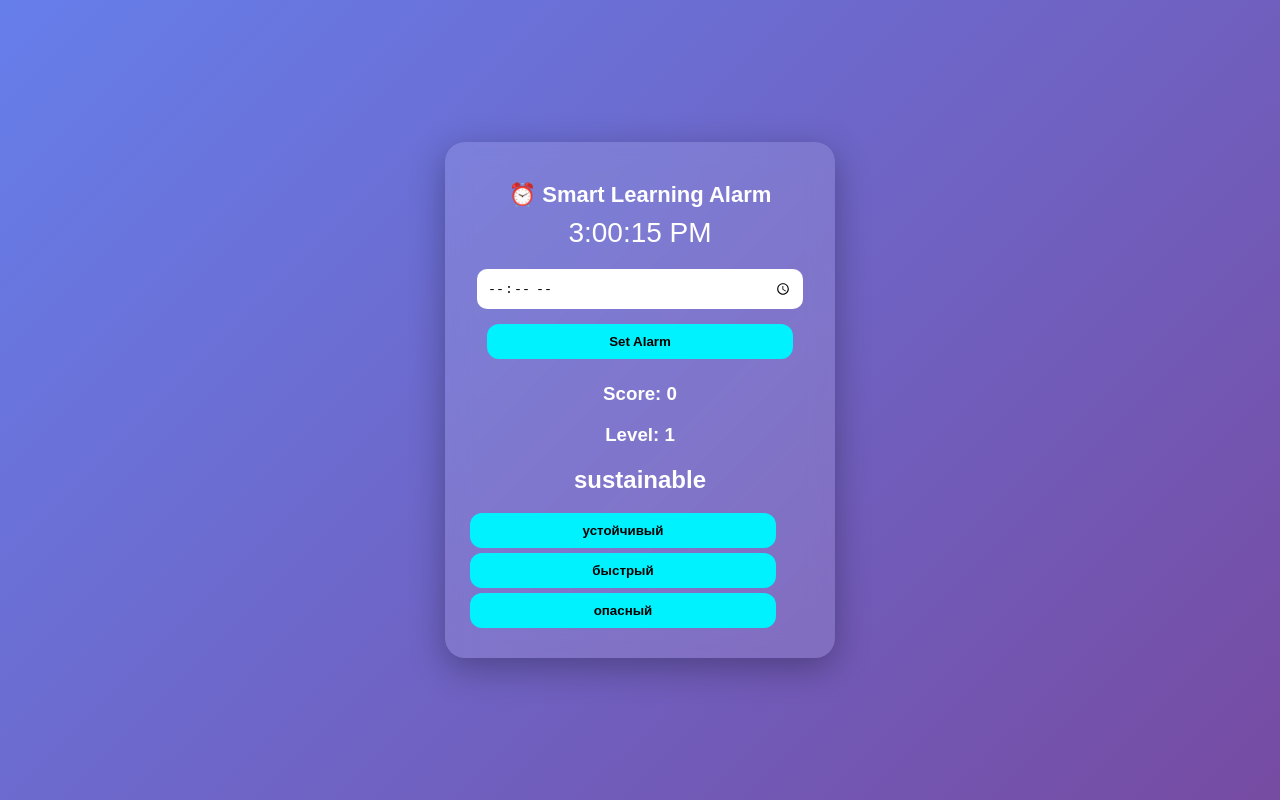
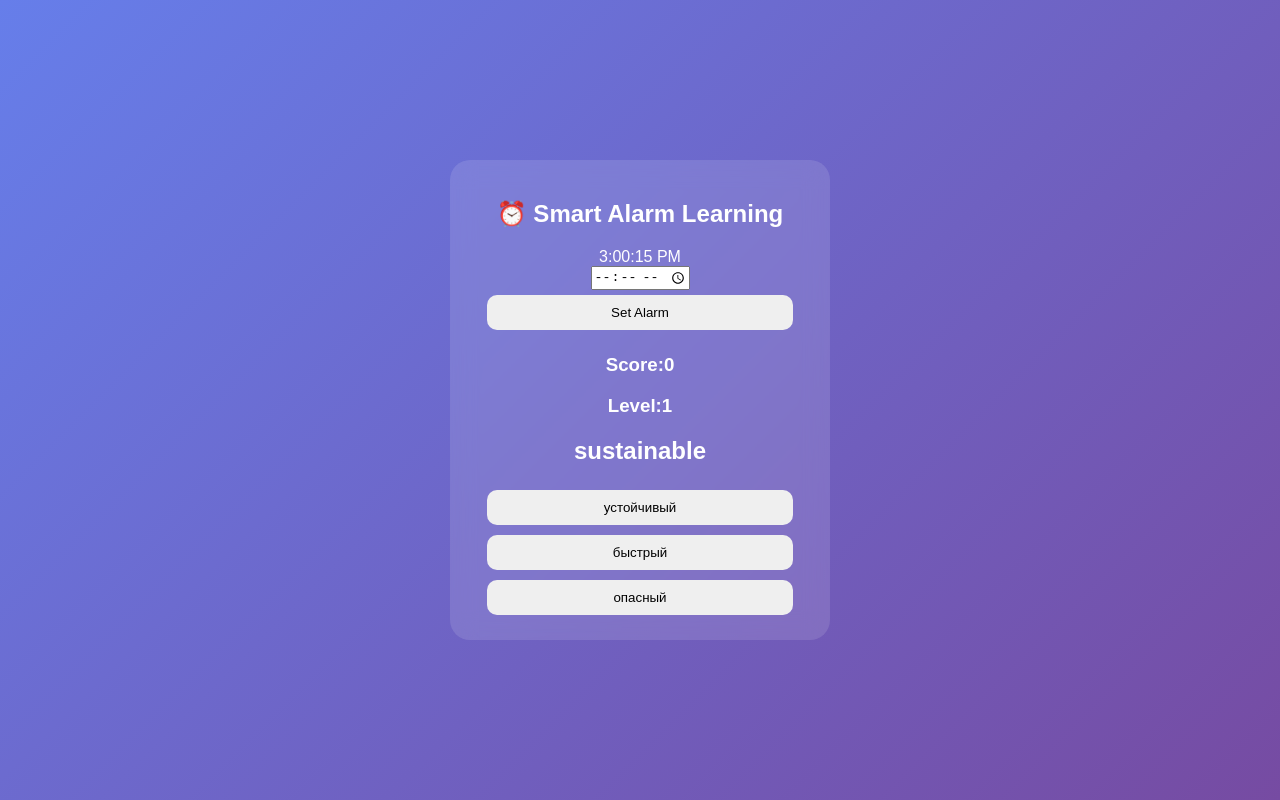
Before and after one commit to mspr6m248y-bit/smart-alarm, a plain HTML site: page index.html in a window 1280 px wide. Both pictures are taken after a click on the button "Start Learning". Drawn offline with Linux system fonts and the light colour scheme.

Commit message:
Update index.html

```diff
--- a/index.html
+++ b/index.html
@@ -8,69 +8,31 @@
 <style>
 body {
     margin: 0;
-    font-family: Arial, sans-serif;
-    background: linear-gradient(135deg, #667eea, #764ba2);
-    display: flex;
-    justify-content: center;
-    align-items: center;
-    height: 100vh;
-    color: white;
+    font-family: Arial;
+    background: linear-gradient(135deg,#667eea,#764ba2);
+    display:flex;
+    justify-content:center;
+    align-items:center;
+    height:100vh;
+    color:white;
 }
 
-.container {
-    background: rgba(255,255,255,0.12);
-    padding: 25px;
-    border-radius: 20px;
-    width: 340px;
-    text-align: center;
-    backdrop-filter: blur(12px);
-    box-shadow: 0 10px 35px rgba(0,0,0,0.3);
-    animation: fadeIn 1s ease;
+.container{
+    background:rgba(255,255,255,0.12);
+    padding:20px;
+    border-radius:20px;
+    width:340px;
+    text-align:center;
+    backdrop-filter:blur(12px);
 }
 
-@keyframes fadeIn {
-    from {opacity: 0; transform: scale(0.9);}
-    to {opacity: 1; transform: scale(1);}
-}
-
-h1 {
-    font-size: 22px;
-    margin-bottom: 10px;
-}
-
-#clock {
-    font-size: 28px;
-    margin: 10px 0;
-}
-
-input {
-    padding: 10px;
-    border-radius: 10px;
-    border: none;
-    margin: 10px 0;
-    width: 90%;
-}
-
-button {
-    padding: 10px;
-    width: 90%;
-    margin: 5px 0;
-    border: none;
-    border-radius: 12px;
-    background: #00f2fe;
-    color: black;
-    font-weight: bold;
-    cursor: pointer;
-    transition: 0.2s;
-}
-
-button:hover {
-    transform: scale(1.05);
-    background: #4facfe;
-}
-
-#quiz button {
-    display: block;
+button{
+    width:90%;
+    margin:5px;
+    padding:10px;
+    border:none;
+    border-radius:10px;
+    cursor:pointer;
 }
 </style>
 </head>
@@ -79,7 +41,7 @@ button:hover {
 
 <div class="container">
 
-<h1>⏰ Smart Learning Alarm</h1>
+<h2>⏰ Smart Alarm Learning</h2>
 
 <div id="clock"></div>
 
@@ -89,6 +51,8 @@ button:hover {
 <h3 id="score">Score: 0</h3>
 <h3 id="level">Level: 1</h3>
 
+<button onclick="startLearning()" id="startBtn">Start Learning</button>
+
 <div id="quiz" style="display:none;">
   <h2 id="word"></h2>
 
@@ -97,150 +61,107 @@ button:hover {
   <button onclick="check(2)" id="c"></button>
 </div>
 
-<button onclick="startLearning()">Start Learning</button>
-
-</div>
-
 </div>
 
 <!-- SOUNDS -->
-<audio id="alarmSound" src="https://actions.google.com/sounds/v1/alarms/alarm_clock.ogg"></audio>
+<audio id="alarmMusic" loop src="https://cdn.pixabay.com/download/audio/2022/03/15/audio_c8b6b5f7d0.mp3?filename=morning-alarm-clock-113180.mp3"></audio>
 <audio id="correctSound" src="https://actions.google.com/sounds/v1/cartoon/clang_and_wobble.ogg"></audio>
-<audio id="alarmMusic" loop src="https://cdn.pixabay.com/download/audio/2022/03/15/audio_c8b6b5f7d0.mp3?filename=morning-alarm-clock-113180.mp3"></audio>
- <script>
+
+<script>
+
 let words = [
-  {w:"sustainable", o:["устойчивый","быстрый","опасный"], c:0},
-  {w:"inevitable", o:["неизбежный","возможный","редкий"], c:0},
-  {w:"consequence", o:["следствие","причина","решение"], c:0},
-  {w:"efficient", o:["эффективный","сложный","случайный"], c:0},
-  {w:"challenge", o:["вызов","ответ","ошибка"], c:0},
-  {w:"achievement", o:["достижение","поражение","попытка"], c:0},
-  {w:"environment", o:["окружающая среда","технология","общество"], c:0},
-  {w:"improve", o:["улучшать","ломать","забывать"], c:0},
-  {w:"opportunity", o:["возможность","опасность","запрет"], c:0},
-  {w:"responsibility", o:["ответственность","свобода","право"], c:0},
-
-  {w:"communication", o:["общение","конфликт","тишина"], c:0},
-  {w:"development", o:["развитие","остановка","разрушение"], c:0},
-  {w:"knowledge", o:["знание","сомнение","случай"], c:0},
-  {w:"experience", o:["опыт","ошибка","игра"], c:0},
-  {w:"education", o:["образование","развлечение","хаос"], c:0},
-
-  {w:"motivation", o:["мотивация","лень","страх"], c:0},
-  {w:"innovation", o:["инновация","копирование","старость"], c:0},
-  {w:"technology", o:["технология","природа","вода"], c:0},
-  {w:"solution", o:["решение","проблема","вопрос"], c:0},
-  {w:"research", o:["исследование","игра","сон"], c:0},
-
-  {w:"analysis", o:["анализ","хаос","шум"], c:0},
-  {w:"strategy", o:["стратегия","случай","ошибка"], c:0},
-  {w:"decision", o:["решение","сомнение","страх"], c:0},
-  {w:"progress", o:["прогресс","назад","стоп"], c:0},
-  {w:"focus", o:["фокус","разброс","шум"], c:0},
-
-  {w:"success", o:["успех","провал","ошибка"], c:0},
-  {w:"failure", o:["провал","успех","победа"], c:0},
-  {w:"creativity", o:["креативность","копирование","шаблон"], c:0},
-  {w:"confidence", o:["уверенность","страх","сомнение"], c:0},
-  {w:"discipline", o:["дисциплина","хаос","лень"], c:0},
-
-  {w:"consistency", o:["постоянство","случайность","ошибка"], c:0},
-  {w:"flexibility", o:["гибкость","жёсткость","слабость"], c:0},
-  {w:"awareness", o:["осознанность","сон","забывчивость"], c:0},
-  {w:"effort", o:["усилие","отдых","покой"], c:0},
-  {w:"goal", o:["цель","ошибка","случай"], c:0},
-
-  {w:"habit", o:["привычка","идея","страх"], c:0},
-  {w:"memory", o:["память","забывание","шум"], c:0},
-  {w:"logic", o:["логика","хаос","эмоция"], c:0},
-  {w:"emotion", o:["эмоция","логика","число"], c:0},
-  {w:"attention", o:["внимание","рассеянность","сон"], c:0}
+  {w:"sustainable",o:["устойчивый","быстрый","опасный"],c:0},
+  {w:"inevitable",o:["неизбежный","возможный","редкий"],c:0},
+  {w:"challenge",o:["вызов","ответ","ошибка"],c:0},
+  {w:"knowledge",o:["знание","игра","шум"],c:0},
+  {w:"strategy",o:["стратегия","хаос","случай"],c:0},
+  {w:"focus",o:["фокус","разброс","сон"],c:0},
+  {w:"success",o:["успех","провал","ошибка"],c:0},
+  {w:"discipline",o:["дисциплина","лень","страх"],c:0}
 ];
 
-let i = 0;
-let score = 0;
-let level = 1;
-let alarm = "";
-let alarmRinging = false;
+let i=0,score=0,level=1,alarm="";
+let alarmTriggered=false;
+let unlocked=false;
 
 function clock(){
-  document.getElementById("clock").innerText = new Date().toLocaleTimeString();
+  document.getElementById("clock").innerText=new Date().toLocaleTimeString();
 }
 setInterval(clock,1000);
 
 function setAlarm(){
-  alarm = document.getElementById("alarmTime").value;
+  alarm=document.getElementById("alarmTime").value;
   alert("Alarm set!");
 }
 
+function unlockSound(){
+  let a=document.getElementById("alarmMusic");
+  a.play().then(()=>{a.pause();unlocked=true;});
+}
+
+// IMPORTANT: unlock sound first click
+document.addEventListener("click",unlockSound,{once:true});
+
 setInterval(()=>{
-  let now = new Date().toTimeString().slice(0,5);
-  if(now === alarm && !alarmRinging){
-  alarmRinging = true;
-  start();
-}
+  let now=new Date().toTimeString().slice(0,5);
+
+  if(now===alarm && !alarmTriggered){
+    alarmTriggered=true;
+    startAlarm();
+  }
 },1000);
 
-function start(){
-  document.getElementById("quiz").style.display = "block";
+function startAlarm(){
+  if(unlocked){
+    let m=document.getElementById("alarmMusic");
+    m.play();
+  }
+}
 
-  const music = document.getElementById("alarmMusic");
-  music.loop = true;
-  music.play();
+function startLearning(){
+  document.getElementById("alarmMusic").pause();
+  document.getElementById("alarmMusic").currentTime=0;
+
+  document.getElementById("startBtn").style.display="none";
+
+  document.getElementById("quiz").style.display="block";
 
   load();
 }
 
+function load(){
+  let w=words[i];
+  document.getElementById("word").innerText=w.w;
 
-function load(){
-  let w = words[i];
-  document.getElementById("word").innerText = w.w;
+  document.getElementById("a").innerText=w.o[0];
+  document.getElementById("b").innerText=w.o[1];
+  document.getElementById("c").innerText=w.o[2];
 
-  document.getElementById("a").innerText = w.o[0];
-  document.getElementById("b").innerText = w.o[1];
-  document.getElementById("c").innerText = w.o[2];
-
-  document.getElementById("score").innerText = "Score: " + score;
-  document.getElementById("level").innerText = "Level: " + level;
+  document.getElementById("score").innerText="Score:"+score;
+  document.getElementById("level").innerText="Level:"+level;
 }
 
 function check(ans){
-  if(ans === words[i].c){
-    score += 10;
+  if(ans===words[i].c){
+    score+=10;
     document.getElementById("correctSound").play();
-
     i++;
 
-    if(i % 10 === 0){
-      level++;
+    if(i%5===0) level++;
+
+    if(i>=words.length){
+      alert("Done! Score: "+score);
+      i=0;score=0;level=1;
+      document.getElementById("quiz").style.display="none";
+      document.getElementById("startBtn").style.display="block";
     }
-
-    if(i >= words.length){
-      alert("Finished! Final Score: " + score);
-      i = 0;
-      score = 0;
-      level = 1;
-      document.getElementById("quiz").style.display="none";
-    } else {
-      load();
-    }
-  } else {
-    score -= 5;
+    load();
+  }else{
+    score-=5;
     alert("Wrong!");
   }
 }
-    function startLearning(){
 
-  const music = document.getElementById("alarmMusic");
-  music.pause();
-  music.currentTime = 0;
-
-  document.querySelector("button[onclick='startLearning()']").style.display = "none";
-
-  document.getElementById("quiz").style.display = "block";
-
-  load();
-}
 </script>
 
 </body>
```
